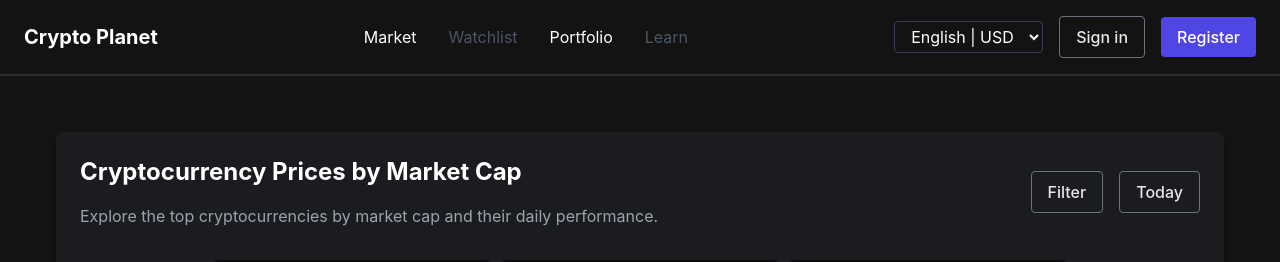
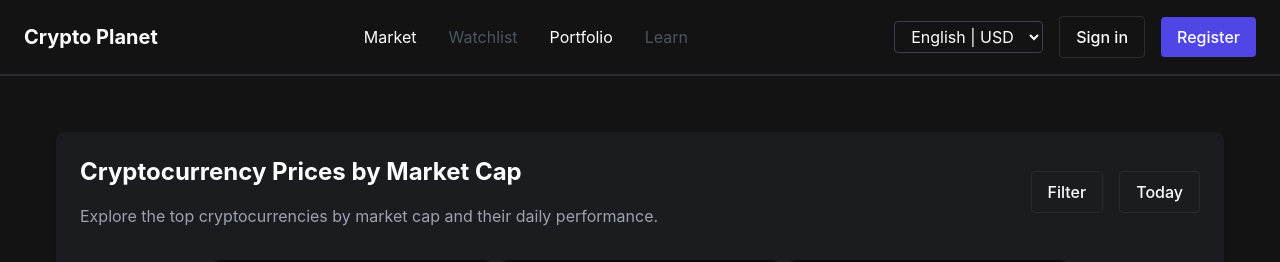
Before and after one commit to fabiodelllima/crypto-planet-frontend, a React (Vite) app in the folder crypto-planet/: page / in a window 1280 px wide. Shown: the top 262 px of the page. Built offline with nearby package versions, Linux system fonts and the light colour scheme.

Commit message:
fix: Correção em cores no componente Button

```diff
--- a/crypto-planet/src/components/common/Button.tsx
+++ b/crypto-planet/src/components/common/Button.tsx
@@ -18,18 +18,16 @@ const Button = ({
         px-4 py-2 rounded font-medium transition
         ${
           variant === "primary"
-            ? `bg-blueAccent text-white hover:bg-opacity-80 ${
+            ? `bg-blueAccent text-textPrimary hover:bg-opacity-80 ${
                 disabled ? "opacity-50 cursor-not-allowed" : ""
               }`
-            : `border border-gray-500 text-gray-200 hover:bg-gray-700 ${
+            : `border border-borderGray text-textPrimary hover:bg-container ${
                 disabled ? "opacity-50 cursor-not-allowed" : ""
               }`
         }
         ${className}
       `}
-    >
-      {props.children}
-    </button>
+    />
   );
 };
 
```
